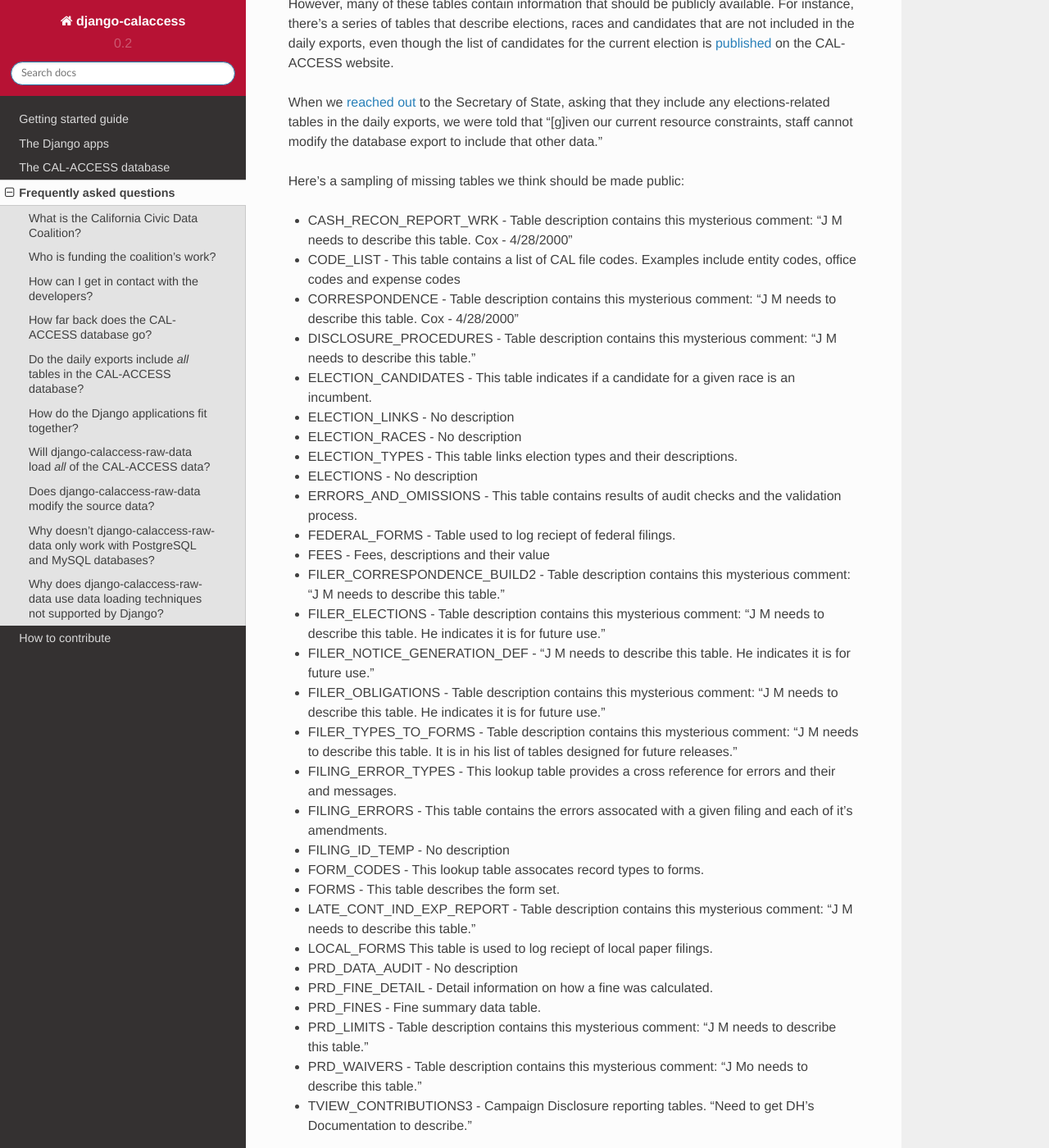
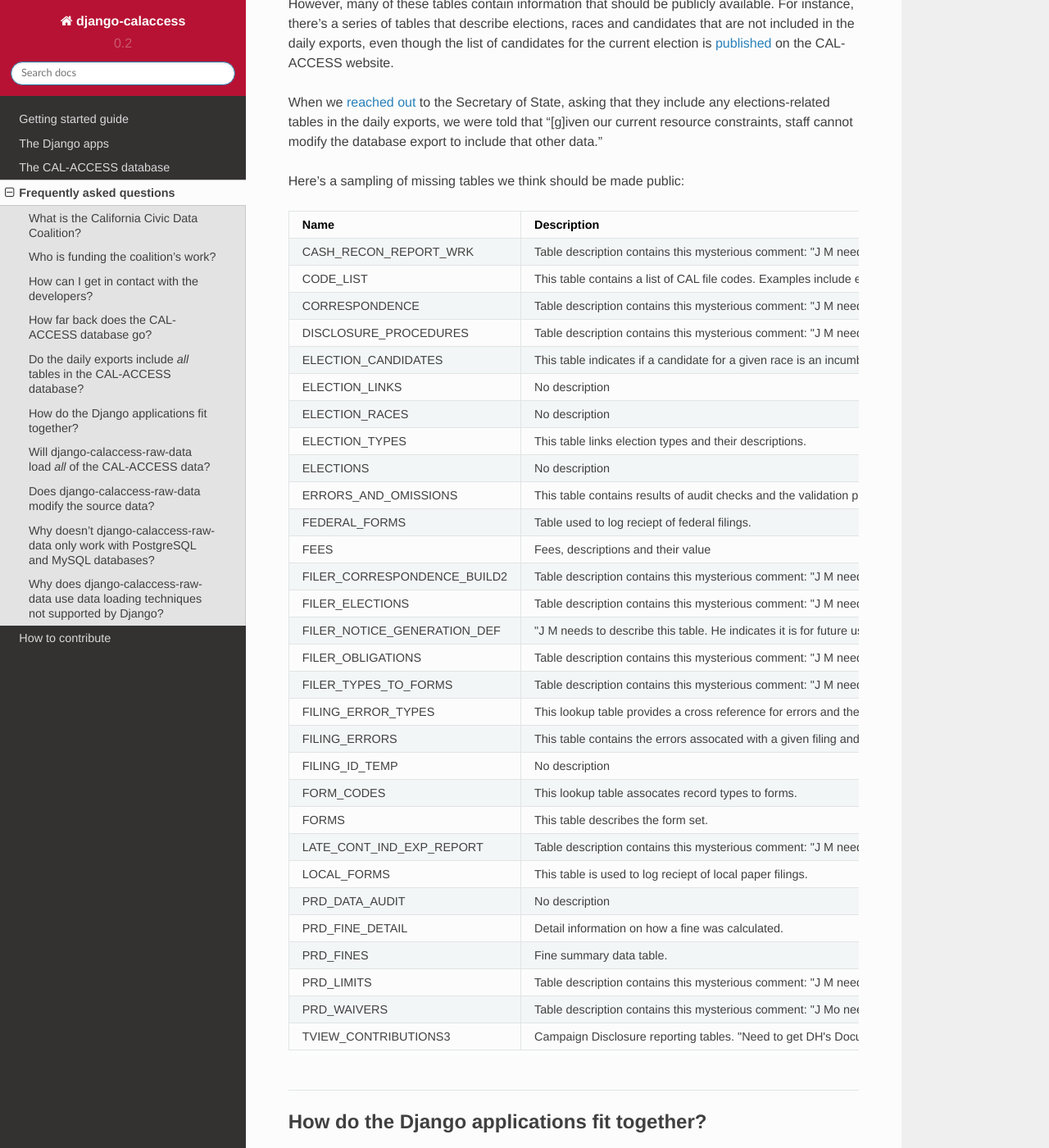
Before and after one commit to palewire/django-calaccess-technical-documentation, a Sphinx documentation site: the page built from docs/faq.rst, in a window 1280 px wide and 1400 px high, scrolled down 1414 px. Shown: the whole window at 82% size. Built offline with Sphinx 7.4.7 and the Read the Docs theme 2.0.0, drawn with Linux system fonts in a browser that asks for light colours; pages that are not in the unit, such as notebooks, are missing from menus.

Commit message:
Added table to clean up FAQ

```diff
--- a/docs/faq.rst
+++ b/docs/faq.rst
@@ -62,36 +62,140 @@ When we `reached out <https://github.com/california-civic-data-coalition/django-
 
 Here's a sampling of missing tables we think should be made public:
 
-* CASH_RECON_REPORT_WRK - Table description contains this mysterious comment: "J M needs to describe this table. Cox - 4/28/2000"
-* CODE_LIST - This table contains a list of CAL file codes. Examples include entity codes, office codes and expense codes
-* CORRESPONDENCE - Table description contains this mysterious comment: "J M needs to describe this table. Cox - 4/28/2000"
-* DISCLOSURE_PROCEDURES - Table description contains this mysterious comment: "J M needs to describe this table."
-* ELECTION_CANDIDATES - This table indicates if a candidate for a given race is an incumbent.
-* ELECTION_LINKS - No description
-* ELECTION_RACES - No description
-* ELECTION_TYPES - This table links election types and their descriptions.
-* ELECTIONS - No description
-* ERRORS_AND_OMISSIONS - This table contains results of audit checks and the validation process.
-* FEDERAL_FORMS - Table used to log reciept of federal filings.
-* FEES - Fees, descriptions and their value
-* FILER_CORRESPONDENCE_BUILD2 - Table description contains this mysterious comment: "J M needs to describe this table."
-* FILER_ELECTIONS - Table description contains this mysterious comment: "J M needs to describe this table. He indicates it is for future use."
-* FILER_NOTICE_GENERATION_DEF - "J M needs to describe this table. He indicates it is for future use."
-* FILER_OBLIGATIONS - Table description contains this mysterious comment: "J M needs to describe this table. He indicates it is for future use."
-* FILER_TYPES_TO_FORMS - Table description contains this mysterious comment: "J M needs to describe this table. It is in his list of tables designed for future releases."
-* FILING_ERROR_TYPES - This lookup table provides a cross reference for errors and their and messages.
-* FILING_ERRORS - This table contains the errors assocated with a given filing and each of it's amendments.
-* FILING_ID_TEMP - No description
-* FORM_CODES - This lookup table assocates record types to forms.
-* FORMS - This table describes the form set.
-* LATE_CONT_IND_EXP_REPORT - Table description contains this mysterious comment: "J M needs to describe this table."
-* LOCAL_FORMS This table is used to log reciept of local paper filings.
-* PRD_DATA_AUDIT - No description
-* PRD_FINE_DETAIL - Detail information on how a fine was calculated.
-* PRD_FINES - Fine summary data table.
-* PRD_LIMITS - Table description contains this mysterious comment: "J M needs to describe this table."
-* PRD_WAIVERS - Table description contains this mysterious comment: "J Mo needs to describe this table."
-* TVIEW_CONTRIBUTIONS3 - Campaign Disclosure reporting tables. "Need to get DH's Documentation to describe."
+.. raw:: html
+
+    <div class="wy-table-responsive">
+    <table border="1" class="docutils">
+    <thead valign="bottom">
+        <tr>
+            <th class="head">Name</th>
+            <th class="head">Description</th>
+        </tr>
+    </thead>
+    <tbody valign="top">
+        <tr>
+            <td>CASH_RECON_REPORT_WRK</td>
+            <td>Table description contains this mysterious comment: "J M needs to describe this table. Cox - 4/28/2000"</td>
+        </tr>
+        <tr>
+            <td>CODE_LIST</td>
+            <td>This table contains a list of CAL file codes. Examples include entity codes, office codes and expense codes</td>
+        </tr>
+        <tr>
+            <td>CORRESPONDENCE</td>
+            <td>Table description contains this mysterious comment: "J M needs to describe this table. Cox - 4/28/2000"</td>
+        </tr>
+        <tr>
+            <td>DISCLOSURE_PROCEDURES</td>
+            <td>Table description contains this mysterious comment: "J M needs to describe this table."</td>
+        </tr>
+        <tr>
+            <td>ELECTION_CANDIDATES</td>
+            <td>This table indicates if a candidate for a given race is an incumbent.</td>
+        </tr>
+        <tr>
+            <td>ELECTION_LINKS</td>
+            <td>No description</td>
+        </tr>
+        <tr>
+            <td>ELECTION_RACES</td>
+            <td>No description</td>
+        </tr>
+        <tr>
+            <td>ELECTION_TYPES</td>
+            <td>This table links election types and their descriptions.</td>
+        </tr>
+        <tr>
+            <td>ELECTIONS</td>
+            <td>No description</td>
+        </tr>
+        <tr>
+            <td>ERRORS_AND_OMISSIONS</td>
+            <td>This table contains results of audit checks and the validation process.</td>
+        </tr>
+        <tr>
+            <td>FEDERAL_FORMS</td>
+            <td>Table used to log reciept of federal filings.</td>
+        </tr>
+        <tr>
+            <td>FEES</td>
+            <td>Fees, descriptions and their value</td>
+        </tr>
+        <tr>
+            <td>FILER_CORRESPONDENCE_BUILD2</td>
+            <td>Table description contains this mysterious comment: "J M needs to describe this table."</td>
+        </tr>
+        <tr>
+            <td>FILER_ELECTIONS</td>
+            <td>Table description contains this mysterious comment: "J M needs to describe this table. He indicates it is for future use."</td>
+        </tr>
+        <tr>
+            <td>FILER_NOTICE_GENERATION_DEF</td>
+            <td>"J M needs to describe this table. He indicates it is for future use."</td>
+        </tr>
+        <tr>
+            <td>FILER_OBLIGATIONS</td>
+            <td>Table description contains this mysterious comment: "J M needs to describe this table. He indicates it is for future use."</td>
+        </tr>
+        <tr>
+            <td>FILER_TYPES_TO_FORMS</td>
+            <td>Table description contains this mysterious comment: "J M needs to describe this table. It is in his list of tables designed for future releases."</td>
+        </tr>
+        <tr>
+            <td>FILING_ERROR_TYPES</td>
+            <td>This lookup table provides a cross reference for errors and their and messages.</td>
+        </tr>
+        <tr>
+            <td>FILING_ERRORS</td>
+            <td>This table contains the errors assocated with a given filing and each of it's amendments.</td>
+        </tr>
+        <tr>
+            <td>FILING_ID_TEMP</td>
+            <td>No description</td>
+        </tr>
+        <tr>
+            <td>FORM_CODES</td>
+            <td>This lookup table assocates record types to forms.</td>
+        </tr>
+        <tr>
+            <td>FORMS</td>
+            <td>This table describes the form set.</td>
+        </tr>
+        <tr>
+            <td>LATE_CONT_IND_EXP_REPORT</td>
+            <td>Table description contains this mysterious comment: "J M needs to describe this table."</td>
+        </tr>
+        <tr>
+            <td>LOCAL_FORMS</td>
+            <td>This table is used to log reciept of local paper filings.</td>
+        </tr>
+        <tr>
+            <td>PRD_DATA_AUDIT</td>
+            <td>No description</td>
+        </tr>
+        <tr>
+            <td>PRD_FINE_DETAIL</td>
+            <td>Detail information on how a fine was calculated.</td>
+        </tr>
+        <tr>
+            <td>PRD_FINES</td>
+            <td>Fine summary data table.</td>
+        </tr>
+        <tr>
+            <td>PRD_LIMITS</td>
+            <td>Table description contains this mysterious comment: "J M needs to describe this table."</td>
+        </tr>
+        <tr>
+            <td>PRD_WAIVERS</td>
+            <td>Table description contains this mysterious comment: "J Mo needs to describe this table."</td>
+        </tr>
+        <tr>
+            <td>TVIEW_CONTRIBUTIONS3</td>
+            <td>Campaign Disclosure reporting tables. "Need to get DH's Documentation to describe."</td>
+        </tr>
+    </tbody>
+    </table>
+
 
 ----------------------
 
```
